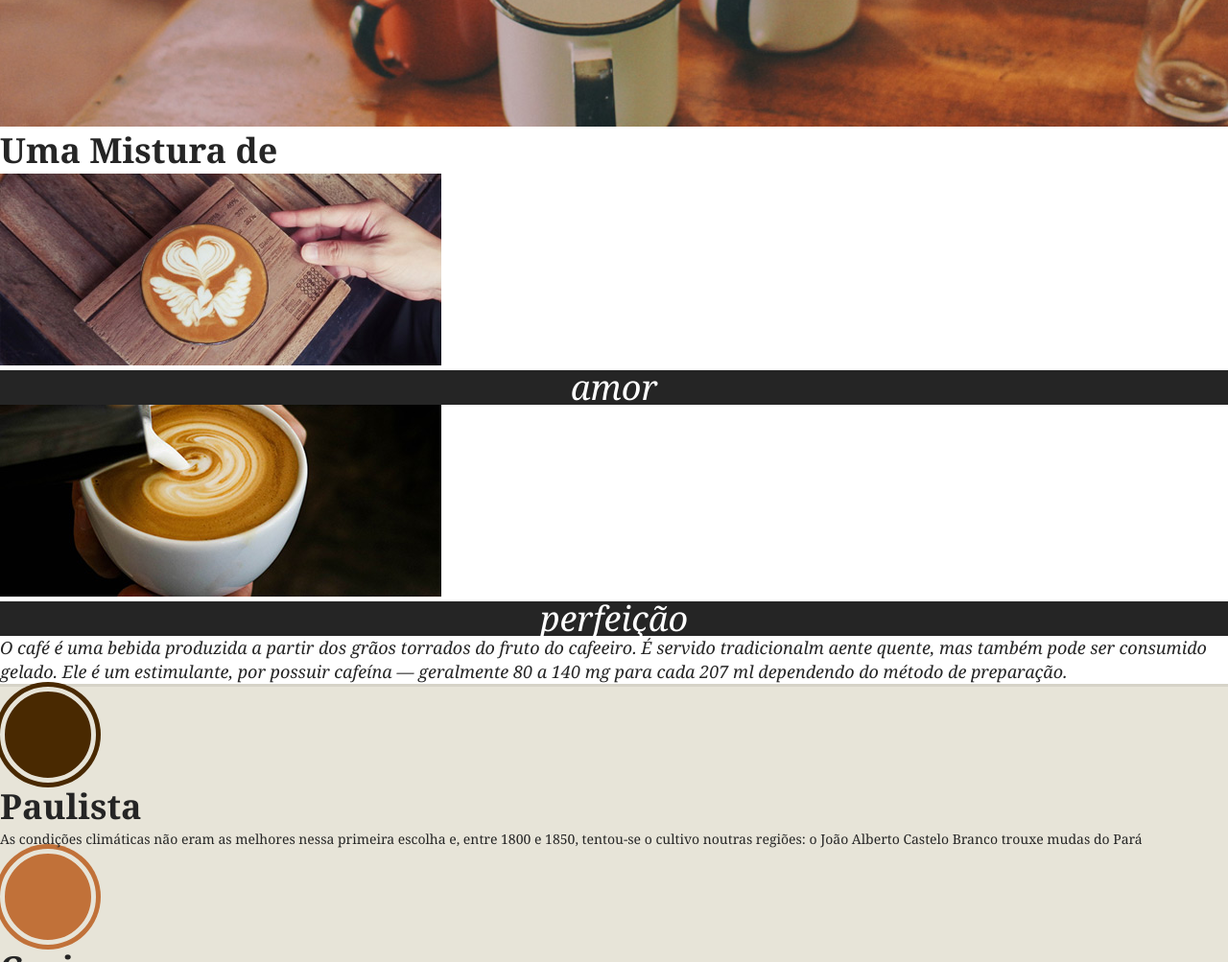
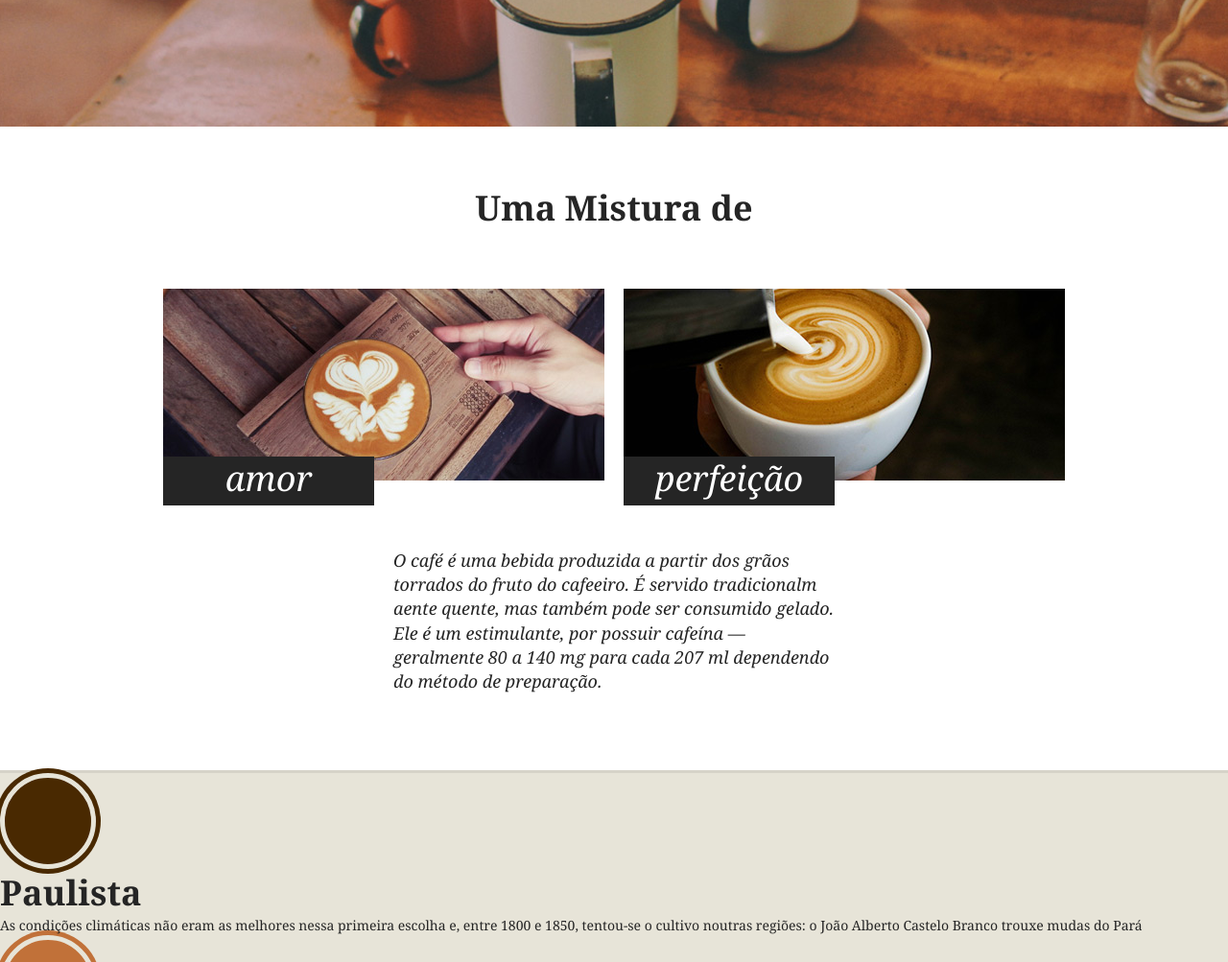
Before and after one commit to vanderleifranco/aula_grid, a plain HTML site: page brafe-aula01/index.html in a window 1280 px wide. Shown: the part 420-1423 px from the top of the page at 96% size. Drawn offline with Linux system fonts and the light colour scheme.

Commit message:
aula 02 flexbox

```diff
--- a/brafe-aula01/css/style.css
+++ b/brafe-aula01/css/style.css
@@ -93,10 +93,25 @@ FLEXBOX - aula 01
 }
 
 /* Sobre */
+.sobre{
+	padding: 60px 0;
+}
 
 .sobre h2 {
 	font-size: 2.25em;
+	text-align: center;
+	margin-bottom: 60px;
 }
+
+.sobre-item{
+	flex: 1;
+	margin: 0 10px;
+}
+.sobre-item img{
+	display: block;
+	max-width: 100%;
+}
+
 
 .sobre-item h3 {
 	font-size: 2.25em;
@@ -107,12 +122,17 @@ FLEXBOX - aula 01
 	font-weight: normal;
 	text-align: center;
 	position: relative;
+	width: 220px;
+	padding: 5px 0 10px 0;
+	top: -25px
 }
 
 .sobre > p {
 	font-size: 1.125em;
 	line-height: 1.4em;
 	font-style: italic;
+	margin: 20px auto;
+	max-width: 460px;
 }
 
 /* Produtos */
--- a/brafe-aula01/index.html
+++ b/brafe-aula01/index.html
@@ -29,7 +29,7 @@
 
 	<section class="sobre">
 		<h2>Uma Mistura de</h2>
-		<div>
+		<div class="container">
 			<div class="sobre-item">
 				<img src="img/cafe-1.jpg">
 				<h3>amor</h3>
```
